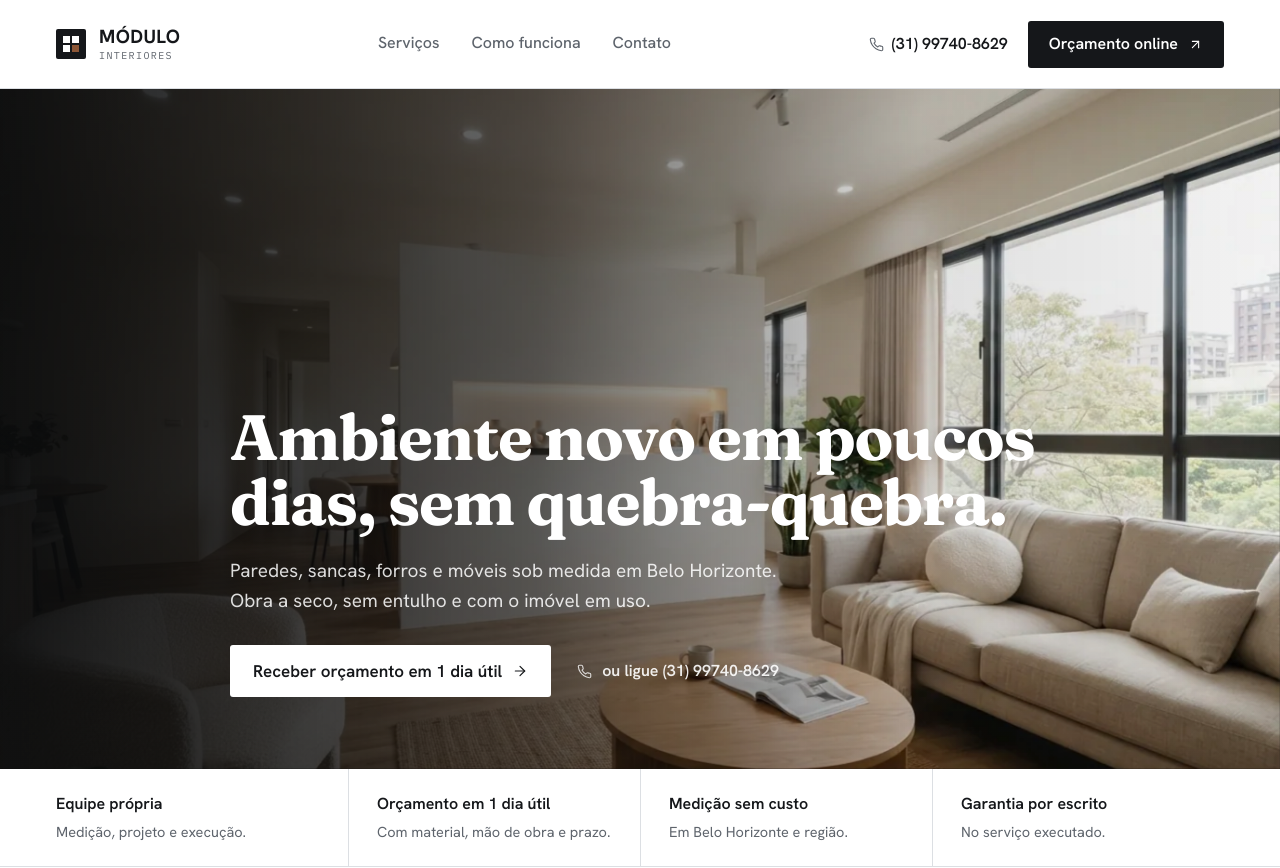
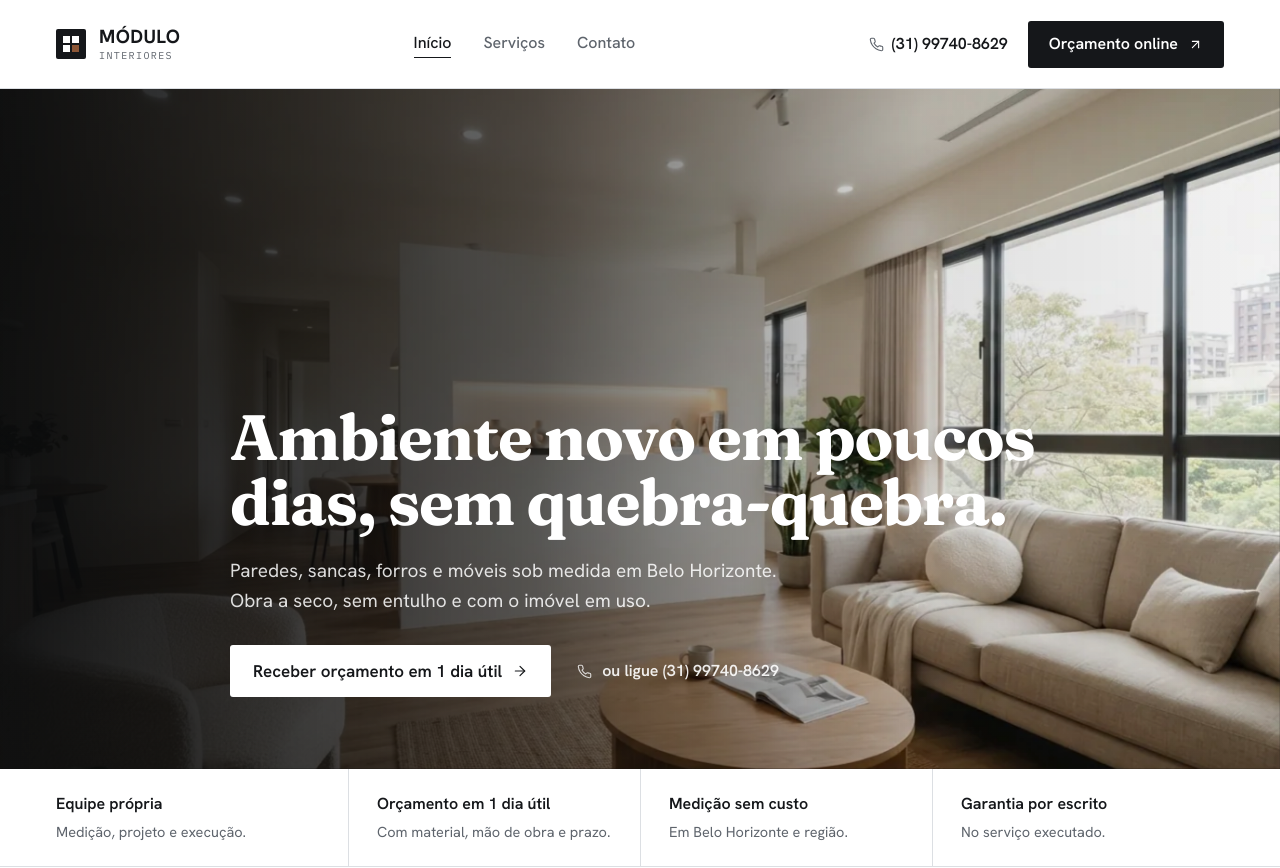
Before and after one commit to ronan-morais/modulo-interiores, a Next.js app: page / in a window 1280 px wide. Shown: the top 868 px of the page. Built offline with nearby package versions, Linux system fonts and the light colour scheme; no server answers.

Commit message:
Menu: Início em primeiro e remoção de Como funciona
- navLinks passa a Início, Serviços e Contato.
- Header aceita activeHref e marca o item da página atual; home e /servicos atualizados.

```diff
--- a/app/page.tsx
+++ b/app/page.tsx
@@ -47,7 +47,7 @@ const processSteps = [
 export default function HomePage() {
   return (
     <>
-      <Header />
+      <Header activeHref="/" />
 
       <main id="conteudo">
         <section className="hero" aria-labelledby="hero-title">
--- a/app/servicos/page.tsx
+++ b/app/servicos/page.tsx
@@ -20,7 +20,7 @@ export const metadata: Metadata = pageMetadata({
 export default function ServicosPage() {
   return (
     <>
-      <Header active="servicos" />
+      <Header activeHref="/servicos" />
 
       <main id="conteudo">
         <section className="page-intro" aria-labelledby="servicos-title">
--- a/components/Header.tsx
+++ b/components/Header.tsx
@@ -4,11 +4,11 @@ import { Icon } from "@/components/Icon";
 import { navLinks, site } from "@/lib/site";
 
 type HeaderProps = {
-  active?: "servicos" | "orcamento";
+  activeHref?: string;
   variant?: "default" | "back";
 };
 
-export function Header({ active, variant = "default" }: HeaderProps) {
+export function Header({ activeHref, variant = "default" }: HeaderProps) {
   return (
     <header className="site-header">
       <div className="container header-inner">
@@ -21,14 +21,10 @@ export function Header({ active, variant = "default" }: HeaderProps) {
                 <Link
                   href={link.href}
                   aria-current={
-                    active === "servicos" && link.href === "/servicos"
-                      ? "page"
-                      : undefined
+                    activeHref === link.href ? "page" : undefined
                   }
                   className={
-                    active === "servicos" && link.href === "/servicos"
-                      ? "is-active"
-                      : undefined
+                    activeHref === link.href ? "is-active" : undefined
                   }
                 >
                   {link.label}
--- a/lib/site.ts
+++ b/lib/site.ts
@@ -201,7 +201,7 @@ export const advantages: Advantage[] = [
 ];
 
 export const navLinks = [
+  { label: "Início", href: "/" },
   { label: "Serviços", href: "/servicos" },
-  { label: "Como funciona", href: "/#como-funciona" },
   { label: "Contato", href: "/#contato" },
 ];
```
